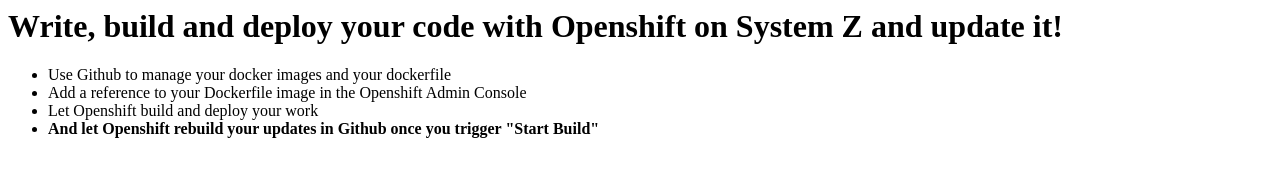
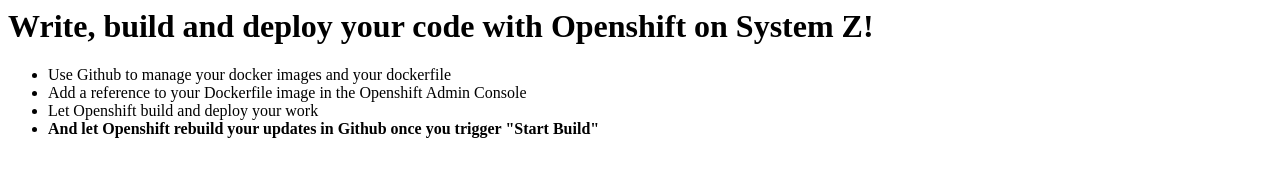
Before and after one commit to tstober/demo-app, a plain HTML site: page public-html/index.html in a window 1280 px wide. Drawn offline with Linux system fonts and the light colour scheme.

Commit message:
Update index.html

```diff
--- a/public-html/index.html
+++ b/public-html/index.html
@@ -1,6 +1,6 @@
 <html>
   <body>
-    <h1>Write, build and deploy your code with Openshift on System Z and update it!</h1>
+    <h1>Write, build and deploy your code with Openshift on System Z!</h1>
     <ul style="list-style-type:disc;">
   <li>Use Github to manage your docker images and your dockerfile</li>
   <li>Add a reference to your Dockerfile image in the Openshift Admin Console</li>
```
